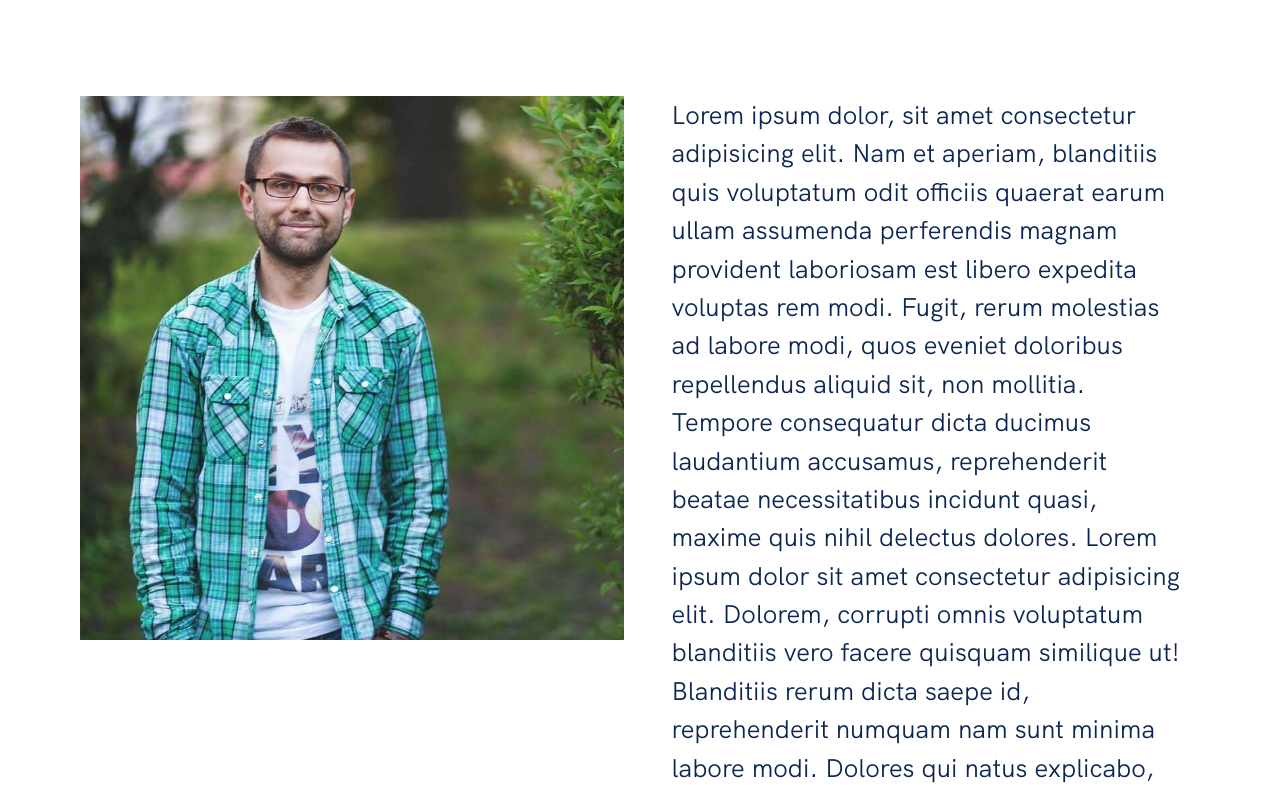
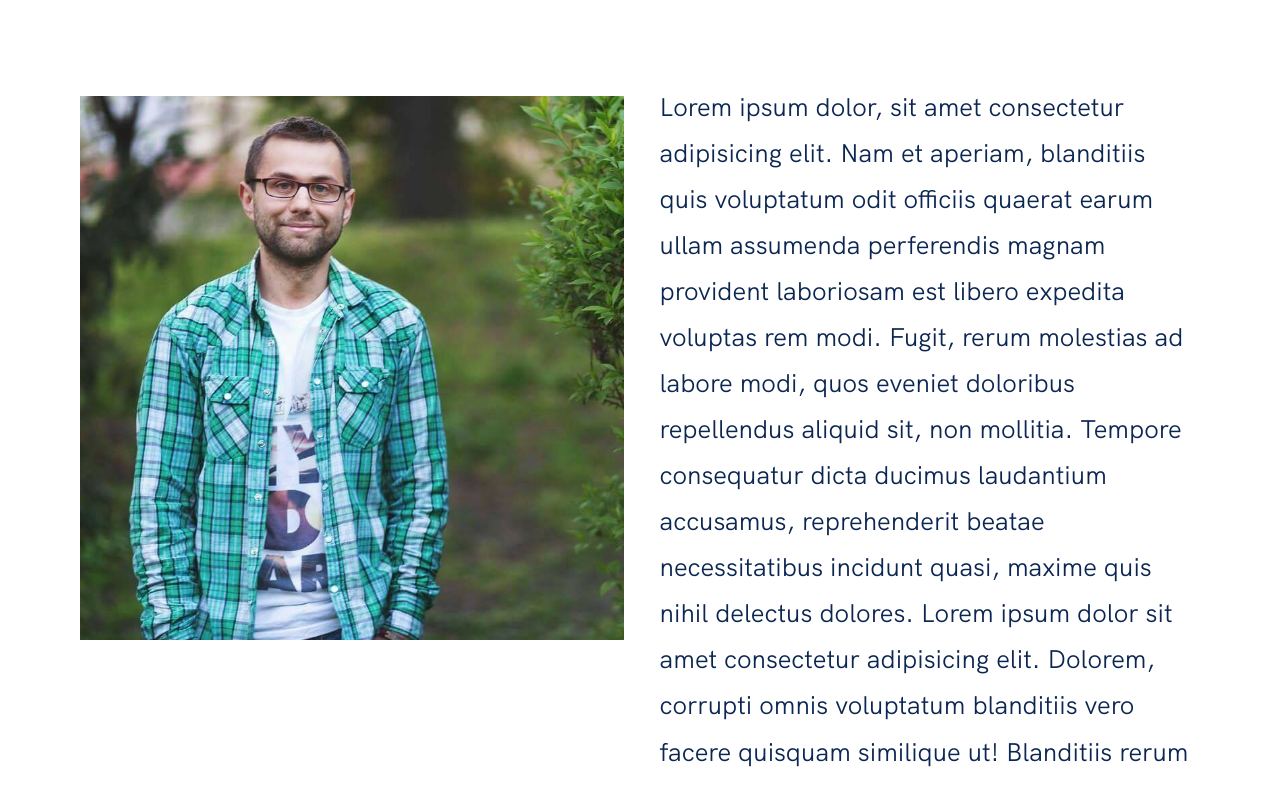
Before and after one commit to jakubziemba/jagody, a Gatsby site: page / in a window 1280 px wide. Shown: the part 800-1585 px from the top of the page. Built offline with nearby package versions, Linux system fonts and the light colour scheme; Gatsby itself is replaced by a stand-in of ours; a web font is replaced by a local one.

Commit message:
Fix photo width

```diff
--- a/src/components/page-elements/About.js
+++ b/src/components/page-elements/About.js
@@ -13,6 +13,7 @@ export default function About() {
             quality='100'
             alt='Marcin Wydra'
             placeholder='blurred'
+            layout='fullWidth'
           />
         </ImageWrapper>
         <Text>
@@ -44,11 +45,11 @@ const Text = styled.div`
   font-family: ${({ theme }) => theme.fonts.sans};
   color: ${({ theme }) => theme.colors.primary};
   font-size: 1.3rem;
-  line-height: 1.5;
+  line-height: 1.8;
 
   @media (min-width: 992px) {
     margin-left: 2rem;
-    padding: 1rem;
+    padding: 0.23rem;
     font-size: 1.6rem;
     width: 50%;
   }
@@ -57,7 +58,6 @@ const ImageWrapper = styled.div`
   margin: 1rem 0;
   width: 100%;
   height: 100%;
-  object-fit: contain;
 
   @media (min-width: 992px) {
     width: 50%;
```
